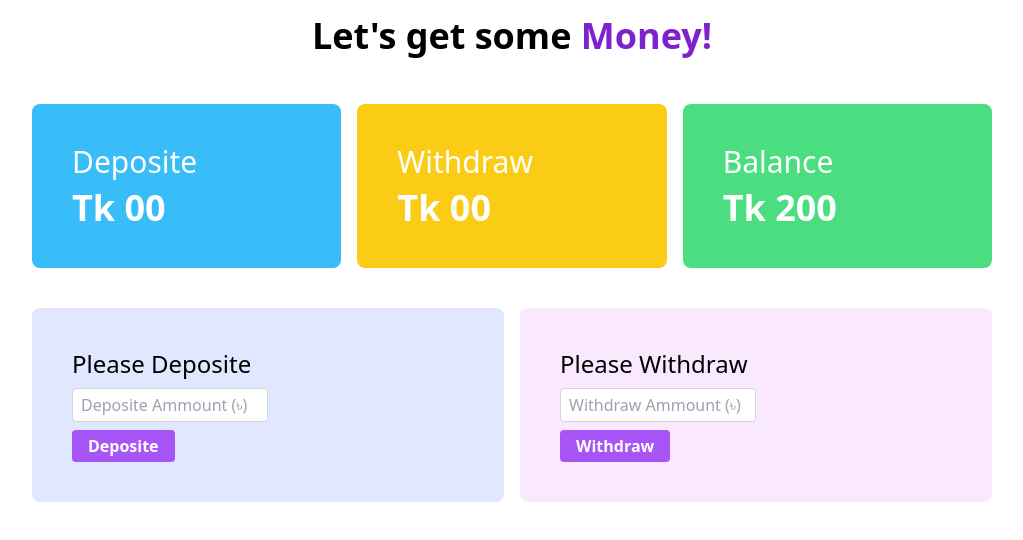
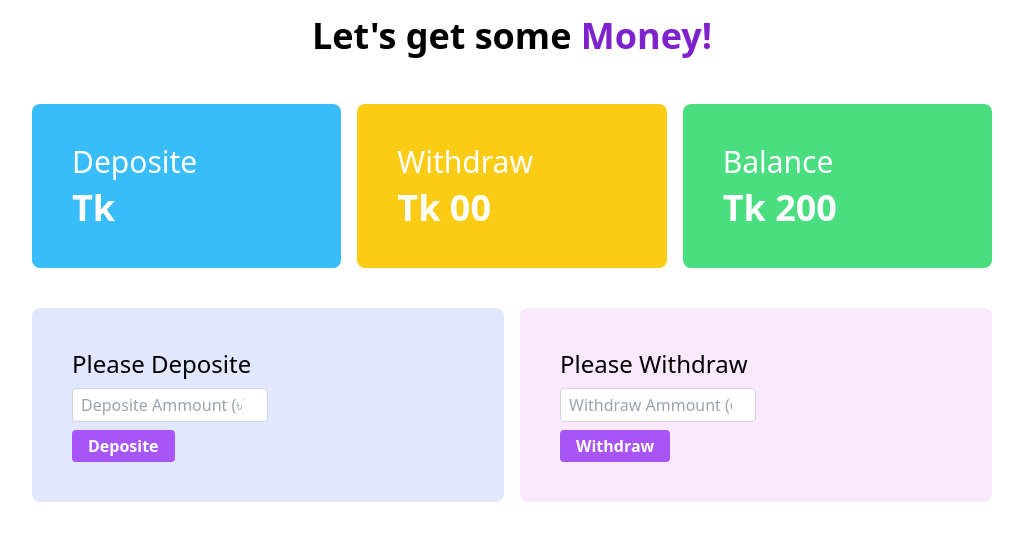
Before and after one commit to minhajul731/bank-calculation, a plain HTML site: page bank.html in a window 1280 px wide. Both pictures are taken after a click on the button "Deposite". Shown: the whole page, without its empty margins (128-1151 px from the left). Drawn offline with nearby package versions, Linux system fonts and the light colour scheme.

Commit message:
deposite value set

```diff
--- a/bank.html
+++ b/bank.html
@@ -21,7 +21,7 @@
             <div class="grid grid-cols-3 gap-4 mt-12">
                 <div class="bg-sky-400 p-10 rounded-lg">
                     <h3 class="text-3xl text-white mb-2">Deposite</h3>
-                    <h4 class="text-4xl font-semibold text-white">Tk 00</h4>
+                    <h4 class="text-4xl font-semibold text-white">Tk <span id="deposit-total">00</span></h4>
                 </div>
                 <div class="bg-yellow-400 p-10 rounded-lg">
                     <h3 class="text-3xl text-white mb-2">Withdraw</h3>
@@ -38,14 +38,14 @@
             <div class="grid grid-cols-2 gap-4 mt-10">
                 <div class="bg-indigo-100 p-10 rounded-lg">
                     <h3 class="text-2xl mb-2">Please Deposite</h3>
-                    <input type="email" name="" id="deposite-field" placeholder="Deposite Ammount (৳)"
+                    <input type="number" name="" id="deposite-field" placeholder="Deposite Ammount (৳)"
                         class="border border-gray-300 rounded px-2 block w-2/4 mb-2 py-1">
                     <button id="deposite-button"
                         class="bg-purple-500 text-white px-4 py-1 rounded font-semibold">Deposite</button>
                 </div>
                 <div class="bg-fuchsia-100 p-10 rounded-lg">
                     <h3 class="text-2xl mb-2">Please Withdraw</h3>
-                    <input type="email" name="" id="dwithdraw-field" placeholder="Withdraw Ammount (৳)"
+                    <input type="number" name="" id="dwithdraw-field" placeholder="Withdraw Ammount (৳)"
                         class="border border-gray-300 rounded px-2 block w-2/4 mb-2 py-1">
                     <button id="withdraw-button"
                         class="bg-purple-500 text-white px-4 py-1 rounded font-semibold">Withdraw</button>
@@ -53,6 +53,8 @@
             </div>
         </section>
     </main>
+
+    <script src="js/bank.js"></script>
 </body>
 
 </html>
--- a/js/bank.js
+++ b/js/bank.js
@@ -0,0 +1,14 @@
+// deposite handale
+document.getElementById('deposite-button').addEventListener('click', function () {
+    // get deposited ammount
+    const depositeField = document.getElementById('deposite-field');
+    const depositeAmmount = depositeField.value;
+
+    // set deposite ammount
+    const depositeTotal = document.getElementById('deposit-total');
+    depositeTotal.innerText = depositeAmmount;
+
+    // reset the deposite input field
+    depositeField.value = '';
+
+})
--- a/js/login.js
+++ b/js/login.js
@@ -1,3 +1,4 @@
+// login handaler
 document.getElementById('submit-button').addEventListener('click', function () {
     // email field value
     const emailField = document.getElementById('user-email');
```
